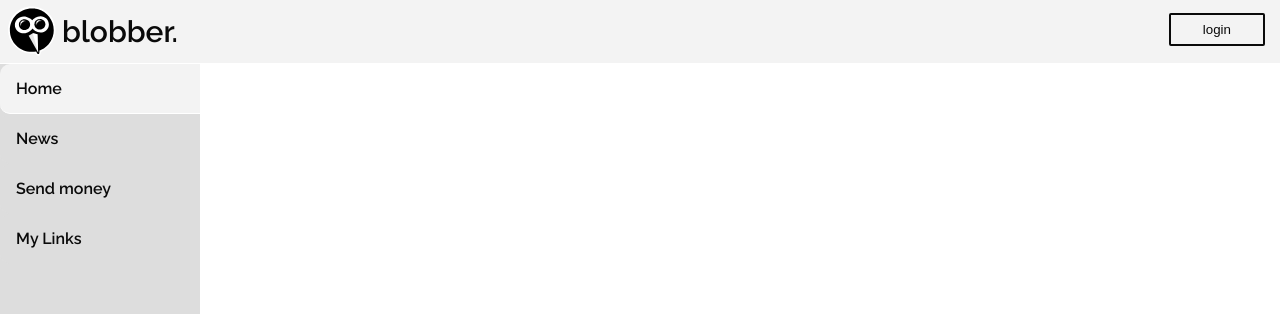
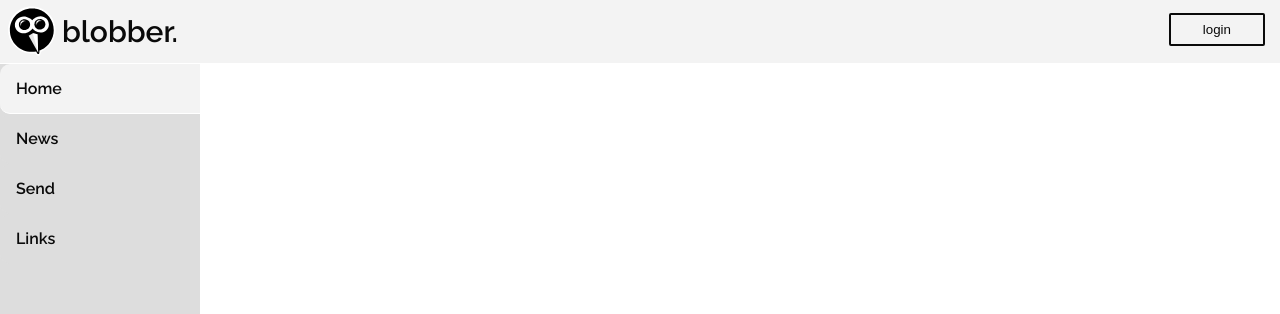
Before and after one commit to Alone2/Blobber3, a React (Create React App) app: page / in a window 1280 px wide. Shown: the top 314 px of the page. Built offline with nearby package versions, Linux system fonts and the light colour scheme; no server answers.

Commit message:
improved

```diff
--- a/src/component/ContentScreen.tsx
+++ b/src/component/ContentScreen.tsx
@@ -14,13 +14,15 @@ function ContentScreen(props : Props) {
   return (
     <div>
       <div className={styles.navbar}>
-        <Route path="/" component={Navbar} />
-        <Route path="/news" component={Navbar} />
-        <Route path="/send" component={Navbar} />
-        <Route path="/unclaimed" component={Navbar} />
+          <Navbar paths={{
+              "/":"Home",
+              "/news":"News",
+              "/send":"Send",
+              "/unclaimed":"Links"
+          }}/>
       </div>
       <div className={styles.children}>
-          {props.children}
+        <Route path="/news" children={props.children} />
       </div>
     </div>
   );
--- a/src/component/Login.tsx
+++ b/src/component/Login.tsx
@@ -10,12 +10,12 @@ function Login() {
                 <form action="login" method="post">
                     <span id="inputdescription">username</span>
                     <input type="text"
-                        placeholder="your username" />
+                        placeholder="" autoFocus/>
                     <br />
                     <br />
                     <span id="inputdescription">password</span>
                     <input type="password"
-                        placeholder="yourstrongpassword123" />
+                        placeholder="" />
                     <br />
                     <br />
                     <button className={styles.loginbutton} type="submit" value="login" >login</button>
--- a/src/component/Navbar.tsx
+++ b/src/component/Navbar.tsx
@@ -1,40 +1,36 @@
 import React from 'react';
 import styles from './Navbar.module.css'
 import { Link } from "react-router-dom";
-import { RouteComponentProps } from 'react-router';
+import { useLocation } from 'react-router-dom';
 import LogoBlobber from './LogoBlobber'
 
-interface MatchParams {
-}
-
-interface NavbarProps extends RouteComponentProps<MatchParams> {
+interface NavbarProps {
+    paths: { [path: string]: string }
 }
 
 function Navbar(props : NavbarProps) {
-  console.log(props.location.pathname);
+  const location = useLocation();
+  const paths : { [key: string]: string } ={
+      "/":"Home",
+      "/news":"News",
+      "/send":"Send",
+      "/unclaimed":"Links"
+  };
+  var allEntries : JSX.Element[] = [];
+  for (var k in props.paths) {
+      allEntries.push(
+         <Link to={k} className={styles.linkstyle}>
+            <p className={location.pathname === k ? styles.buttonactive : styles.button}>
+                {paths[k]}
+            </p>
+         </Link>
+      );
+
+  }
   return (
       <div className={styles.content}>
           <LogoBlobber/>
-          <Link to="./" className={styles.linkstyle}>
-            <p className={props.location.pathname === "/" ? styles.buttonactive : styles.button}>
-              Home
-            </p>
-          </Link>
-          <Link to="./news" className={styles.linkstyle}>
-            <p className={props.location.pathname === "/news" ? styles.buttonactive : styles.button}>
-              News
-            </p>
-          </Link>
-          <Link to="./send" className={styles.linkstyle}>
-            <p className={props.location.pathname === "/send" ? styles.buttonactive : styles.button}>
-              Send money
-            </p>
-          </Link>
-          <Link to="./unclaimed" className={styles.linkstyle}>
-            <p className={props.location.pathname === "/unclaimed" ? styles.buttonactive : styles.button}>
-              My Links
-            </p>
-          </Link>
+          {allEntries}
       </div>
     );
 }
--- a/src/component/Register.tsx
+++ b/src/component/Register.tsx
@@ -10,22 +10,22 @@ function Register() {
                 <form action="./register" method="post">
                     <span id="inputdescription">e-mail</span>
                     <input type="email"
-                        placeholder="mail@example.com" />
+                        placeholder="" autoFocus/>
                     <br />
                     <br />
                     <span id="inputdescription">username</span>
                     <input type="text"
-                        placeholder="your-username" />
+                        placeholder="" />
                     <br />
                     <br />
                     <span id="inputdescription">password</span>
                     <input type="password"
-                        placeholder="yourstrongpassword123" />
+                        placeholder="" />
                     <br />
                     <br />
                     <span id="inputdescription">confirm password</span>
                     <input type="password"
-                        placeholder="yourstrongpassword123" />
+                        placeholder="" />
                     <br />
                     <br />
                     <button className={styles.loginbutton} type="submit" value="login" >register</button>
```
